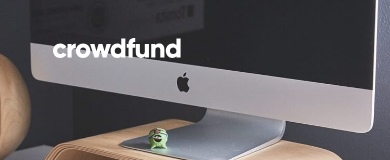
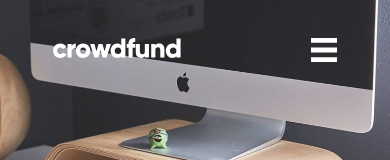
Before and after one commit to pawel975/Crowdfunding-product-page, a React (Create React App) app: page / in a window 390 px wide. Shown: the top 160 px of the page. Built offline with nearby package versions, Linux system fonts and the light colour scheme.

Commit message:
fix hamburger bug

```diff
--- a/src/NavBar.css
+++ b/src/NavBar.css
@@ -56,8 +56,8 @@
   }
 
   .hamburger-span {
-justify-content: flex-end;
-    display: none;
+    justify-content: flex-end;
+    display: inline-block;
     height: 1.5rem;
     content: url('./images/icon-hamburger.svg');
   }
@@ -71,7 +71,7 @@
     .nav-bar {
       background-image: url('./images/image-hero-mobile.jpg');
     }
-    .nav-bar li {
+    .nav-option {
         display: none;
     }
     .nav-bar li.logo {
--- a/src/NavBar.js
+++ b/src/NavBar.js
@@ -13,9 +13,9 @@
                 {isHamburgerActive ?
                     <li onClick={click} className="hamburger-span"></li>
                     : null}
-                <li><a href="$">About</a></li>
-                <li><a href="$">Discover</a></li>
-                <li><a href="$">Get Started</a></li>
+                <li className="nav-option"><a href="$">About</a></li>
+                <li className="nav-option"><a href="$">Discover</a></li>
+                <li className="nav-option"><a href="$">Get Started</a></li>
 
             </ul>
         </nav>
```
